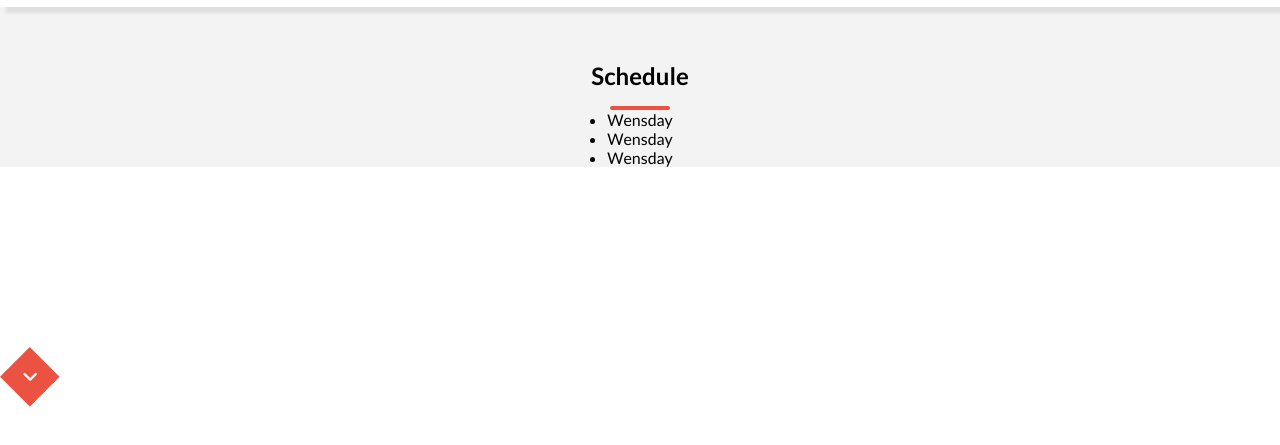
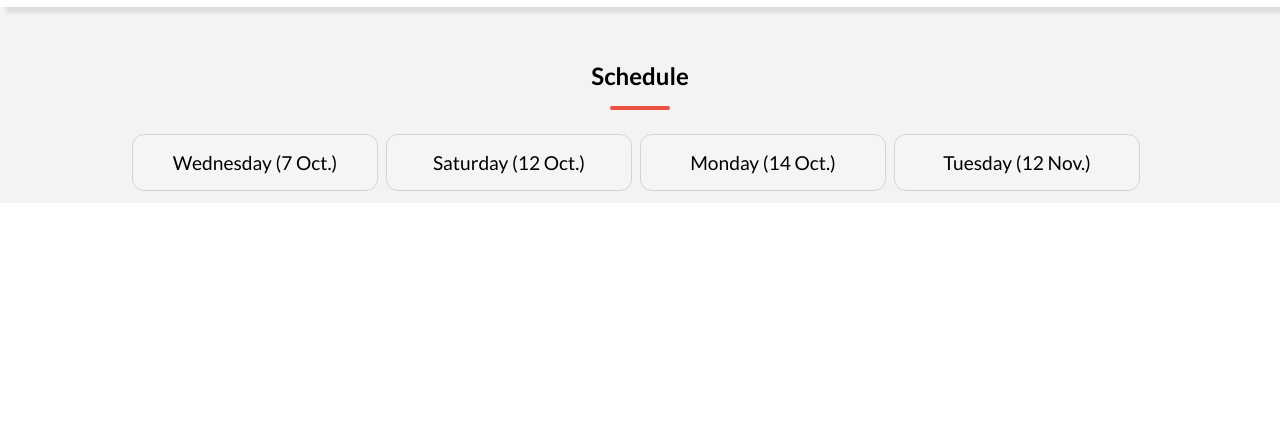
Before and after one commit to Trast00/reimangined-conference, a website: page schedule.html in a window 1280 px wide. Shown: the part 119-564 px from the top of the page. Drawn offline with Linux system fonts and the light colour scheme.

Commit message:
Add schedule day section: html and css

```diff
--- a/media.css
+++ b/media.css
@@ -348,9 +348,13 @@
   }
 
   /* Lunch Section */
-
   .table-menu tbody {
     height: 160px;
+  }
+
+  /* Day Section */
+  .schedule {
+    padding-top: 150px;
   }
 
 }
--- a/schedule.html
+++ b/schedule.html
@@ -43,18 +43,18 @@
   </header>
 
   <!-- Day Section -->
-  <section class="flex-colum-center pricing">
+  <section class="flex-colum-center schedule">
     <h2 class="section-title">Schedule</h2>
     <hr class="section-subtitle">
 
     <ul class="list-days">
-      <li>Wensday</li>
-      <li>Wensday</li>
-      <li>Wensday</li>
+      <li class="day">Wednesday (7 Oct.)</li>
+      <li class="day">Saturday (12 Oct.)</li>
+      <li class="day">Monday (14 Oct.)</li>
+      <li class="day">Tuesday (12 Nov.)</li>
     </ul>
+    <hr class="seprator">
 
   </section>
-  <a href="#" class="btn-down"><i class="fa-solid fa-angle-down"></i></a>
-
 </body>
 </html>
--- a/style.css
+++ b/style.css
@@ -729,3 +729,40 @@ tbody input {
   background-color: white;
   color: var(--color-primary);
 }
+
+/* Day section Schedule Page */
+.schedule {
+  padding-top: 100px;
+  background-color: #f3f3f3;
+}
+
+.list-days {
+  width: 90%;
+  display: flex;
+  justify-content: center;
+  flex-wrap: wrap;
+  list-style: none;
+  margin-top: 24px;
+}
+
+.day {
+  width: 180px;
+  text-align: center;
+  font-size: 1.2rem;
+  padding: 16px 32px 16px 32px;
+  background-color: #f5f5f5;
+  border-radius: 12px;
+  border: 1px solid var(--color-tertiar);
+  margin-right: 8px;
+  margin-bottom: 12px;
+}
+
+.seprator {
+  width: 94%;
+  height: 1px;
+  border: none;
+  background-color: #bebebe;
+  margin-top: 32px;
+  margin-bottom: 24px;
+  opacity: 0.8;
+}
```
